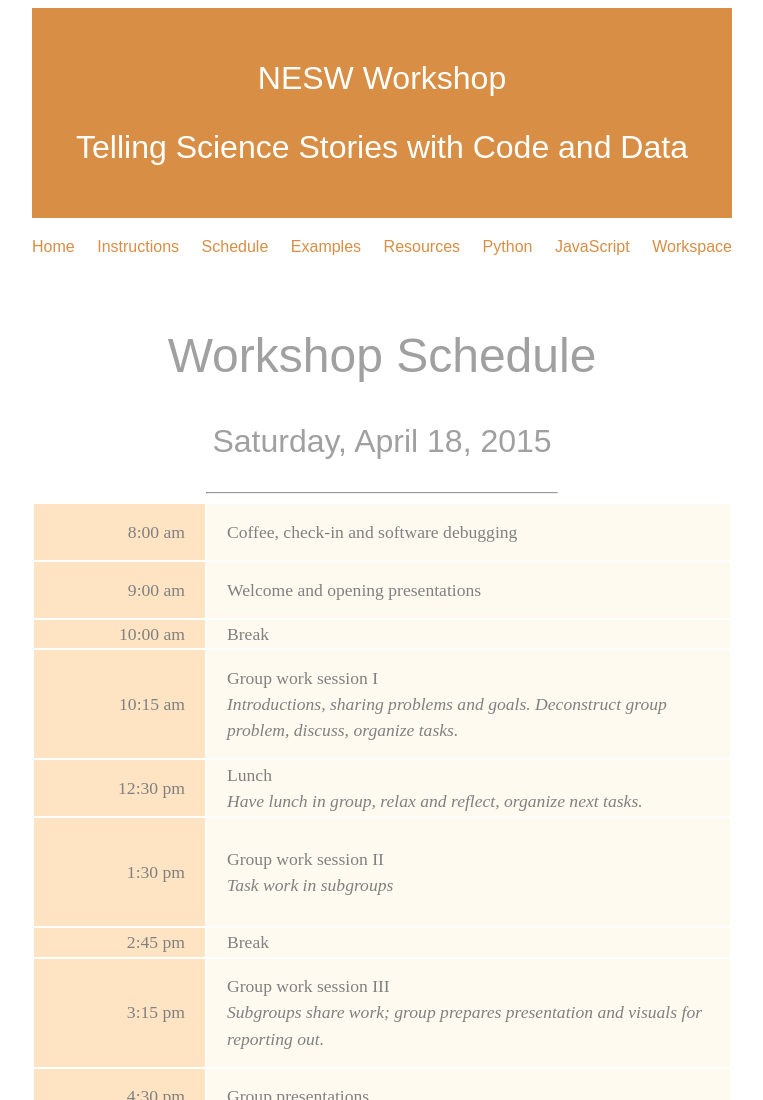
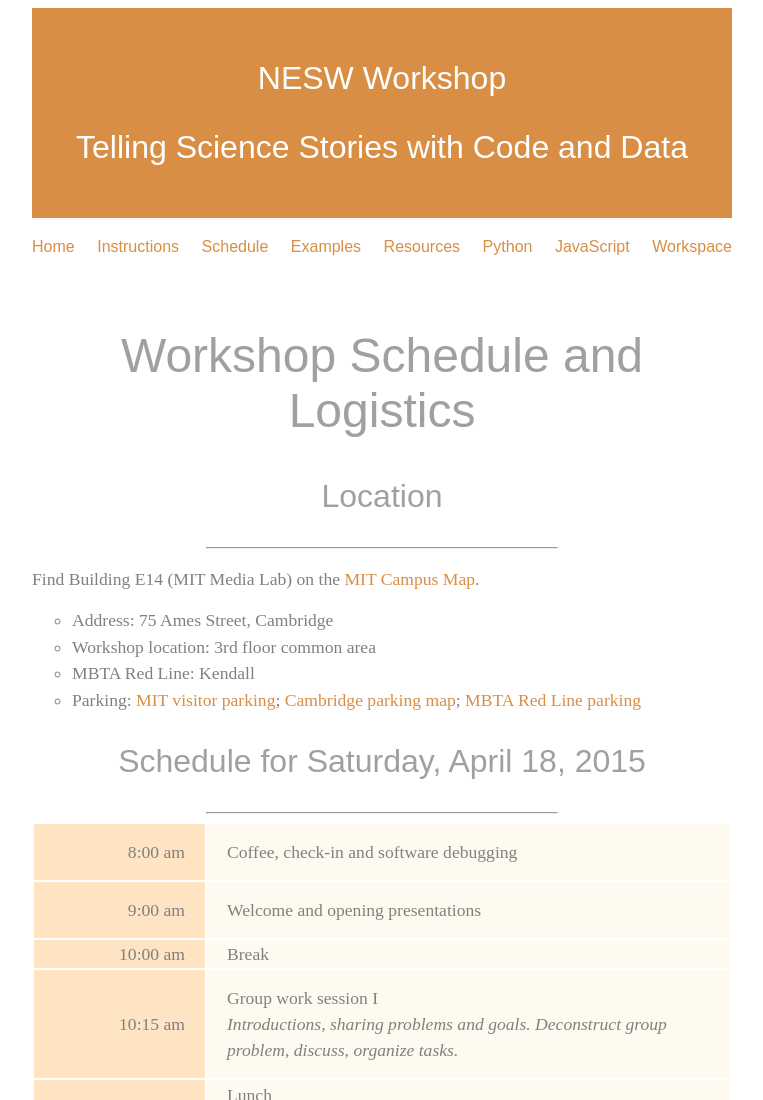
Before and after one commit to bit-player/nesw-workshop, a plain HTML site: page schedule.html in a window 1280 px wide. Shown: the top 1100 px of the page, without its empty margins (258-1021 px from the left). Drawn offline with Linux system fonts and the light colour scheme.

Commit message:
template files; logistics added to sched

```diff
--- a/schedule.html
+++ b/schedule.html
@@ -19,9 +19,19 @@
       </div>
       <div id="nav"></div>
 
-      <h2>Workshop Schedule</h2>
+      <h2>Workshop Schedule and Logistics</h2>
 
-      <h3>Saturday, April 18, 2015</h3>
+      <h3>Location</h3>
+
+      <hr>
+        <p>Find Building E14 (MIT Media Lab) on the <a href="http://whereis.mit.edu/?go=E14">MIT Campus Map</a>.</p>
+        <ul><li>Address: 75 Ames Street, Cambridge</li>
+            <li>Workshop location: 3rd floor common area</li>
+            <li>MBTA Red Line: Kendall</li>
+            <li>Parking: <a href="http://whereis.mit.edu/?go=P16">MIT visitor parking</a>; <a href="http://www.cambridgema.gov/traffic/Parking/cambridgeparkingmap.aspx">Cambridge parking map</a>; <a href="http://mbta.com/riding_the_t/parking/?transittype=Subway&id=25212&rn=Red&submit-subway=Find+Parking#Rates">MBTA Red Line parking</a></li>
+        </ul>
+
+        <h3>Schedule for Saturday, April 18, 2015</h3>
 
       <hr>
 
```
Also changed, not shown: javascript.html (+1 -1 lines), templates/template.css (added), templates/template.html (added), templates/template.js (added).
